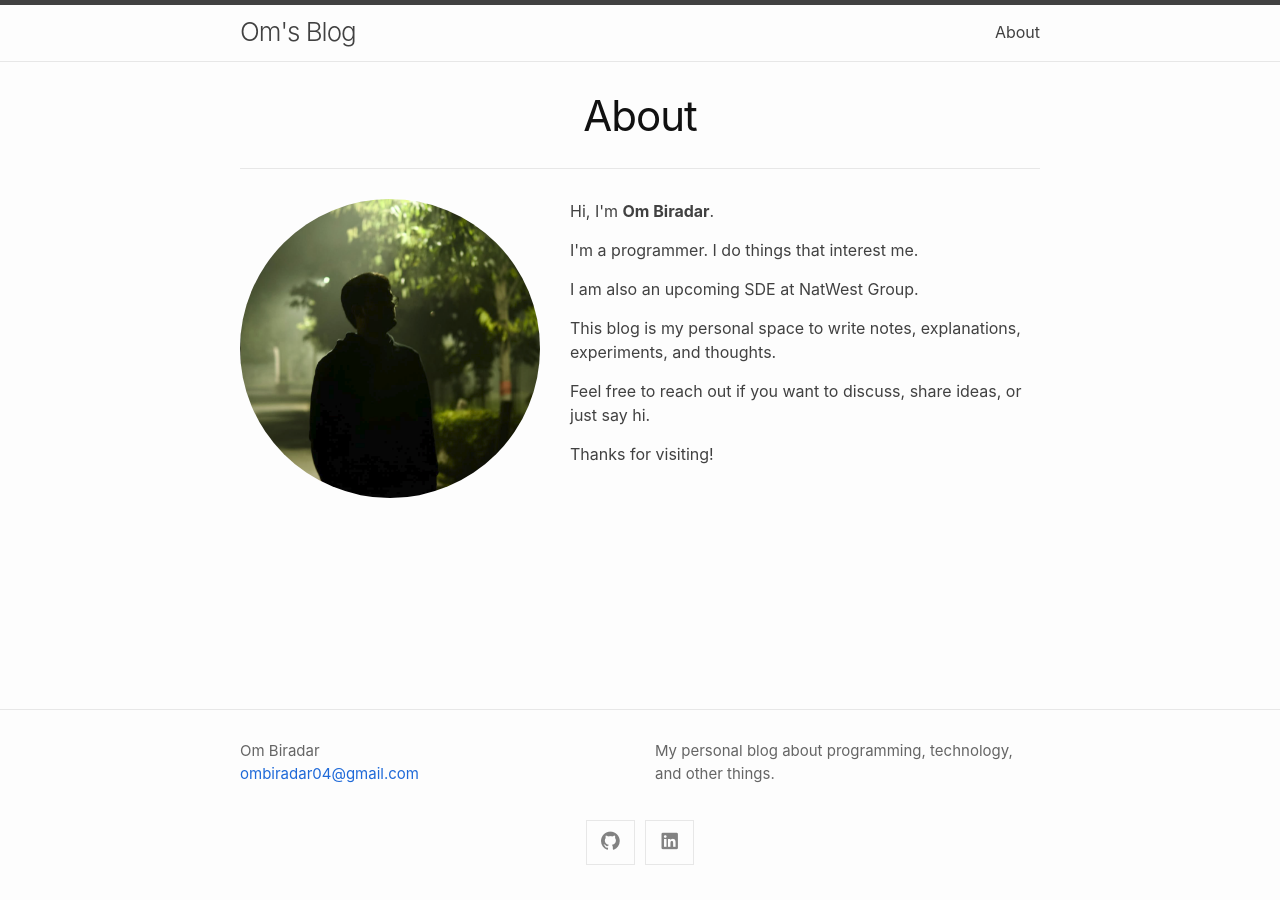
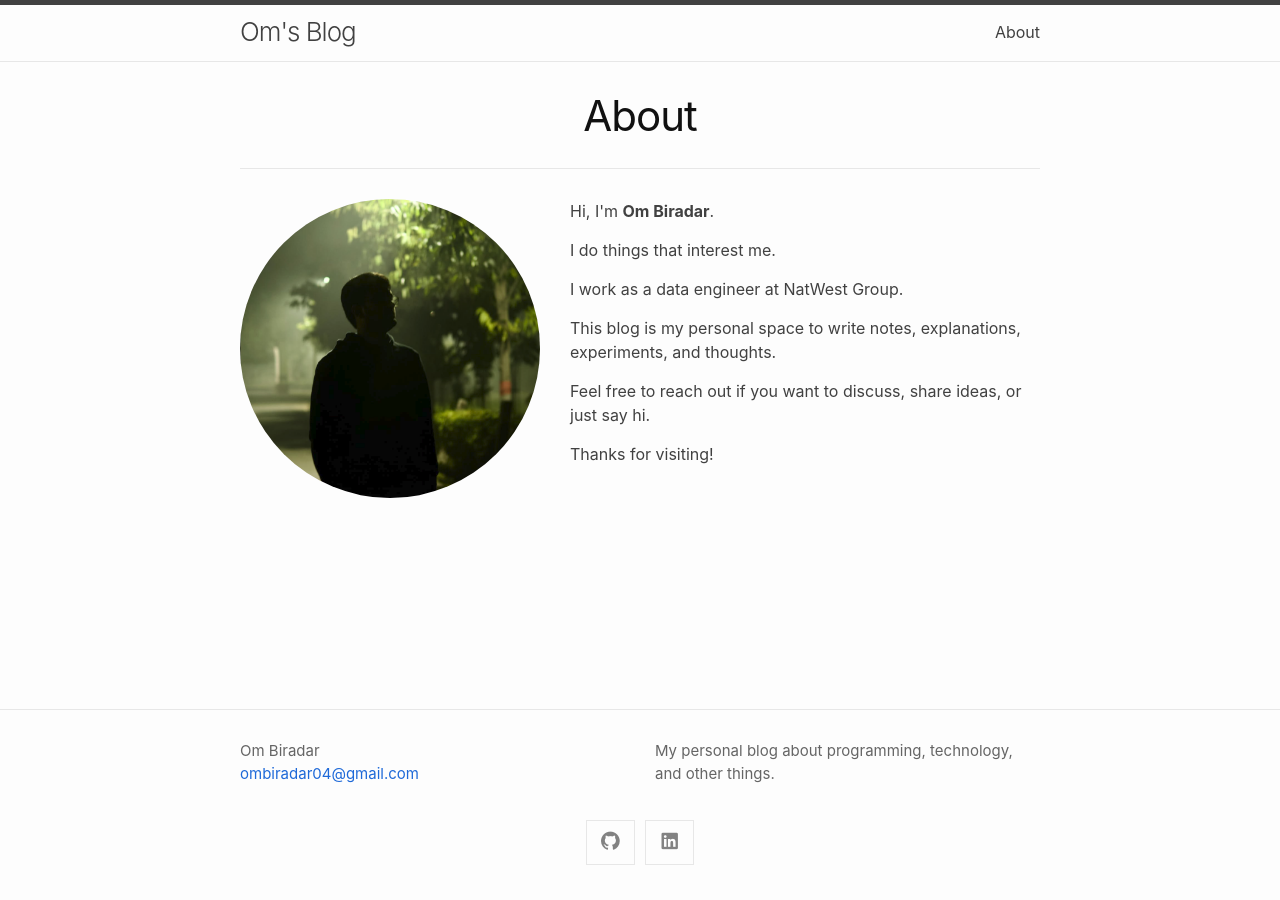
Before and after one commit to OmBiradar/ombiradar.github.io, a Jekyll site: the page built from about.md, in a window 1280 px wide. Built offline with Jekyll 4.4.1, drawn with Linux system fonts in a browser that asks for light colours; nearby versions of some CDN libraries.

Commit message:
Update about.md

```diff
--- a/about.md
+++ b/about.md
@@ -12,10 +12,10 @@ permalink: /about/
         Hi, I'm <strong>Om Biradar</strong>.
     </p>
     <p>
-        I'm a programmer. I do things that interest me.
+        I do things that interest me.
     </p>
     <p>
-        I am also an upcoming SDE at NatWest Group.
+        I work as a data engineer at NatWest Group.
     </p>
     <p>
         This blog is my personal space to write notes, explanations, experiments, and thoughts.
```
